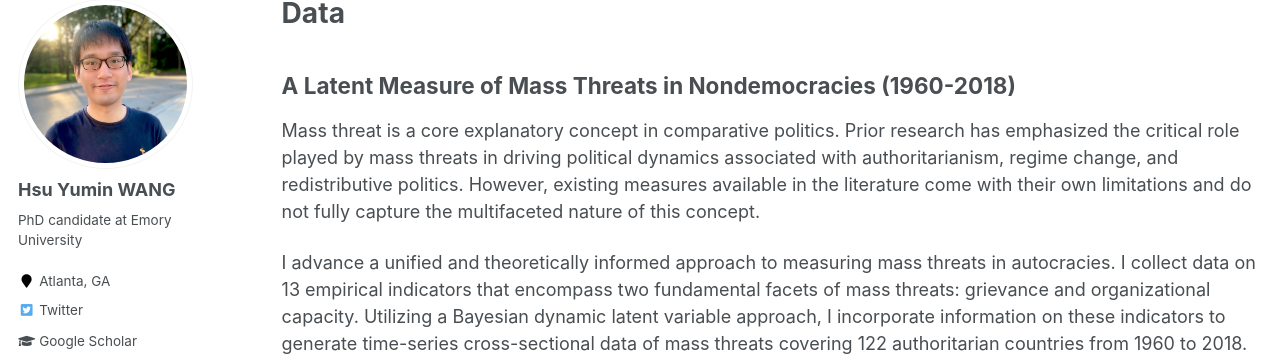
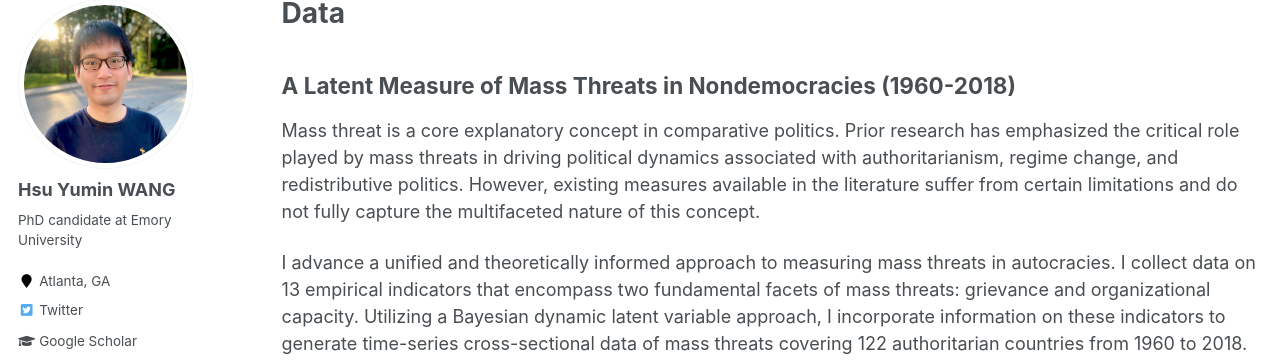
Before and after one commit to hsuyumin/hsuyumin.github.io, a Jekyll site: the page built from _pages/data.md, in a window 1280 px wide and 933 px high. Shown: the part 119-483 px from the top of the window. Built offline with Jekyll 4.4.1, drawn with Linux system fonts in a browser that asks for light colours; some web fonts are replaced.

Commit message:
Update data.md

```diff
--- a/_pages/data.md
+++ b/_pages/data.md
@@ -10,7 +10,7 @@ redirect_from:
 ## A Latent Measure of Mass Threats in Nondemocracies (1960-2018)
 
 
-Mass threat is a core explanatory concept in comparative politics. Prior research has emphasized the critical role played by mass threats in driving political dynamics associated with authoritarianism, regime change, and redistributive politics. However, existing measures available in the literature come with their own limitations and do not fully capture the multifaceted nature of this concept.
+Mass threat is a core explanatory concept in comparative politics. Prior research has emphasized the critical role played by mass threats in driving political dynamics associated with authoritarianism, regime change, and redistributive politics. However, existing measures available in the literature suffer from certain limitations and do not fully capture the multifaceted nature of this concept.
 
 I advance a unified and theoretically informed approach to measuring mass threats in autocracies. I collect data on 13 empirical indicators that encompass two fundamental facets of mass threats: grievance and organizational capacity. Utilizing a Bayesian dynamic latent variable approach, I incorporate information on these indicators to generate time-series cross-sectional data of mass threats covering 122 authoritarian countries from 1960 to 2018.
 
```
